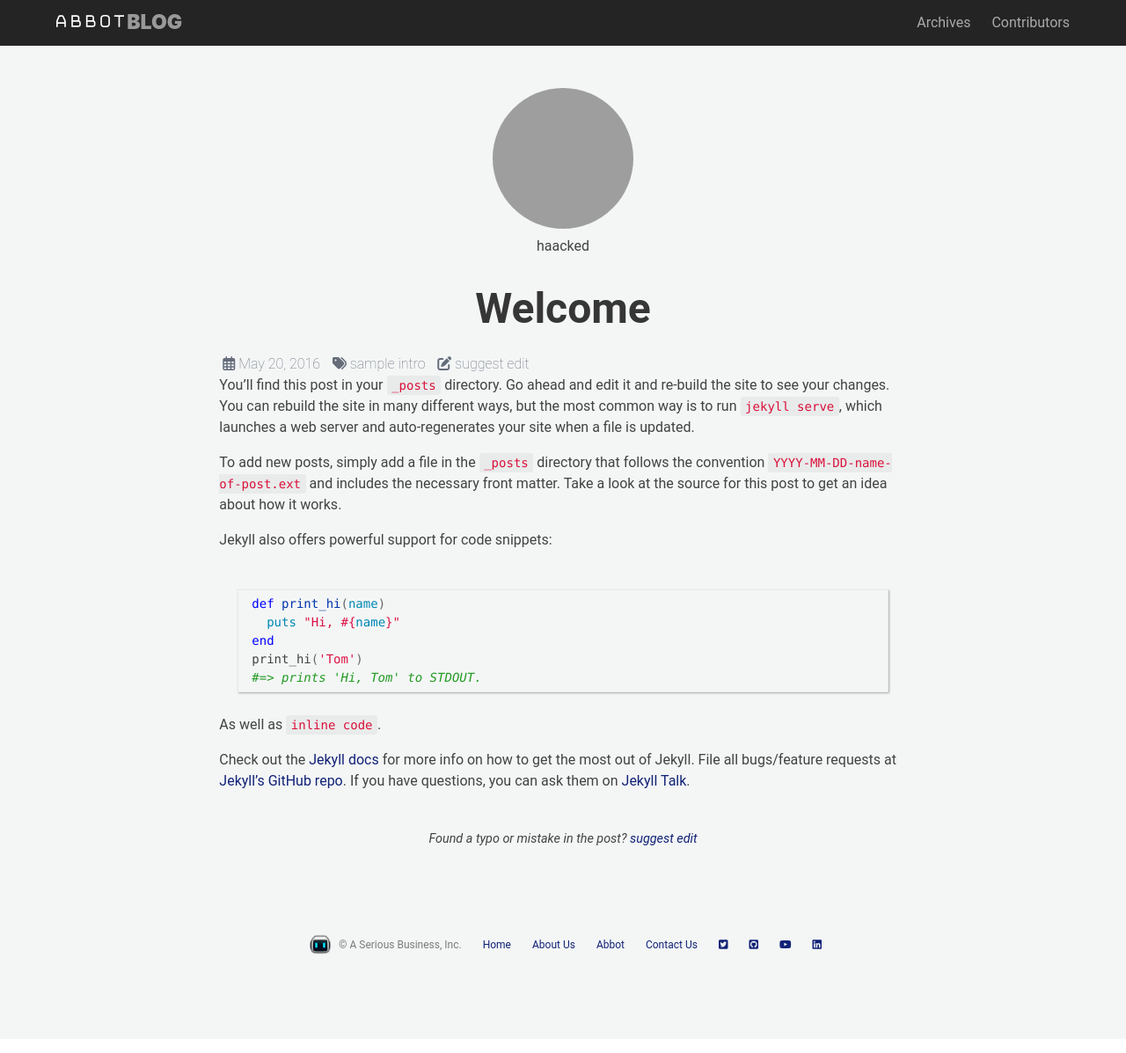
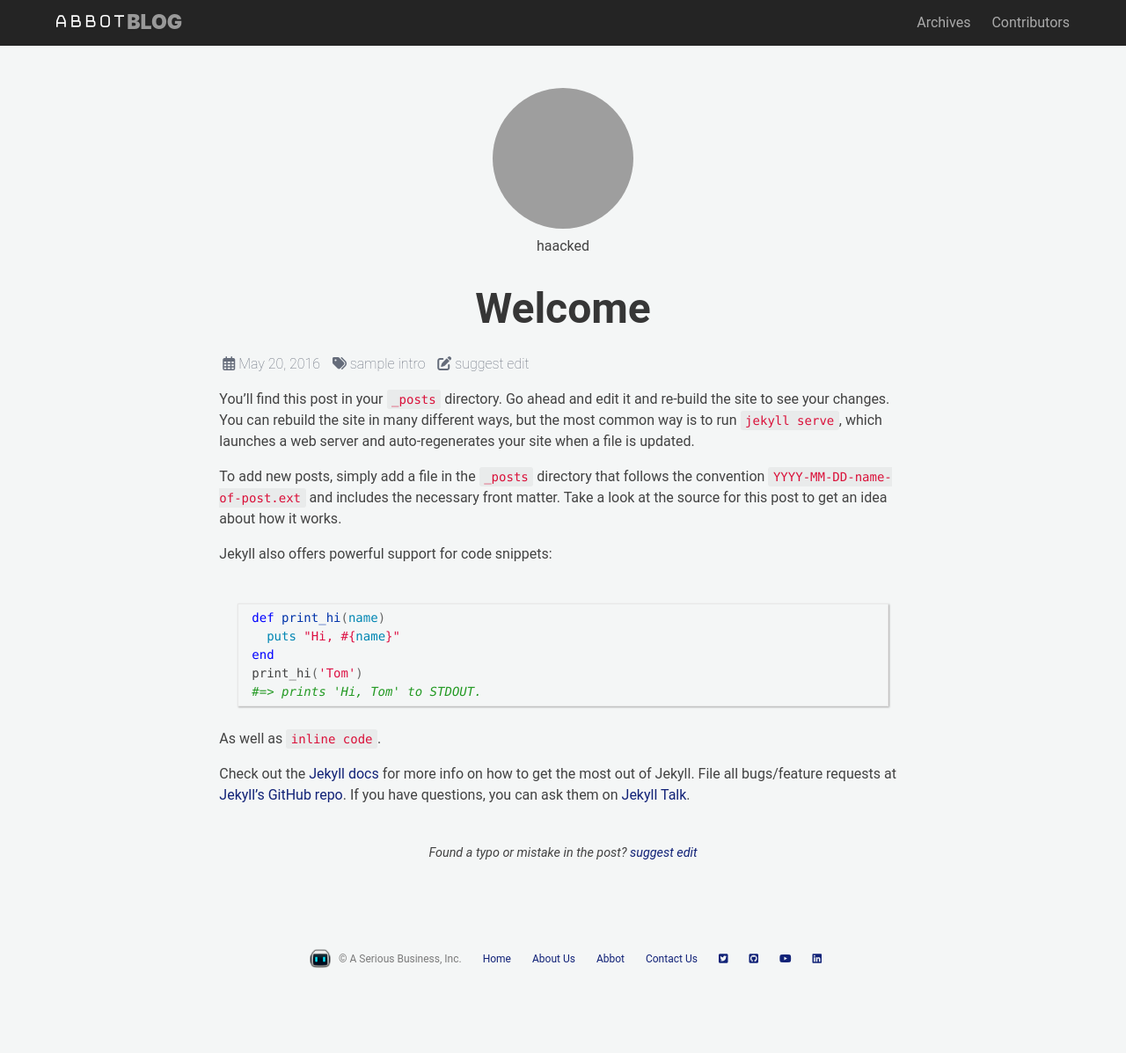
Before and after one commit to aseriousbiz/blog-theme, a Jekyll site: the page built from _posts/2016-05-20-welcome-to-jekyll.md, in a window 1280 px wide. Shown: the whole page at 88% size. Built offline with Jekyll 4.4.1, drawn with Linux system fonts in a browser that asks for light colours; nearby versions of some CDN libraries; some web fonts are replaced; grey boxes are pictures that could not be loaded.

Commit message:
Add a bit of padding between meta and post content
When viewing a post, we need a little padding here.

```diff
--- a/_sass/blog-theme/_post.scss
+++ b/_sass/blog-theme/_post.scss
@@ -24,6 +24,8 @@ article.post {
 }
 
 .post-content {
+  margin-top: 1em;
+
   img {
     display: block;
     max-width: 100%;
@@ -61,6 +63,12 @@ article.post {
     td {
       border: 1px solid $grey-color-light;
     }
+  }
+}
+
+.home {
+  .post-content {
+    margin-top: 0;
   }
 }
 
```
